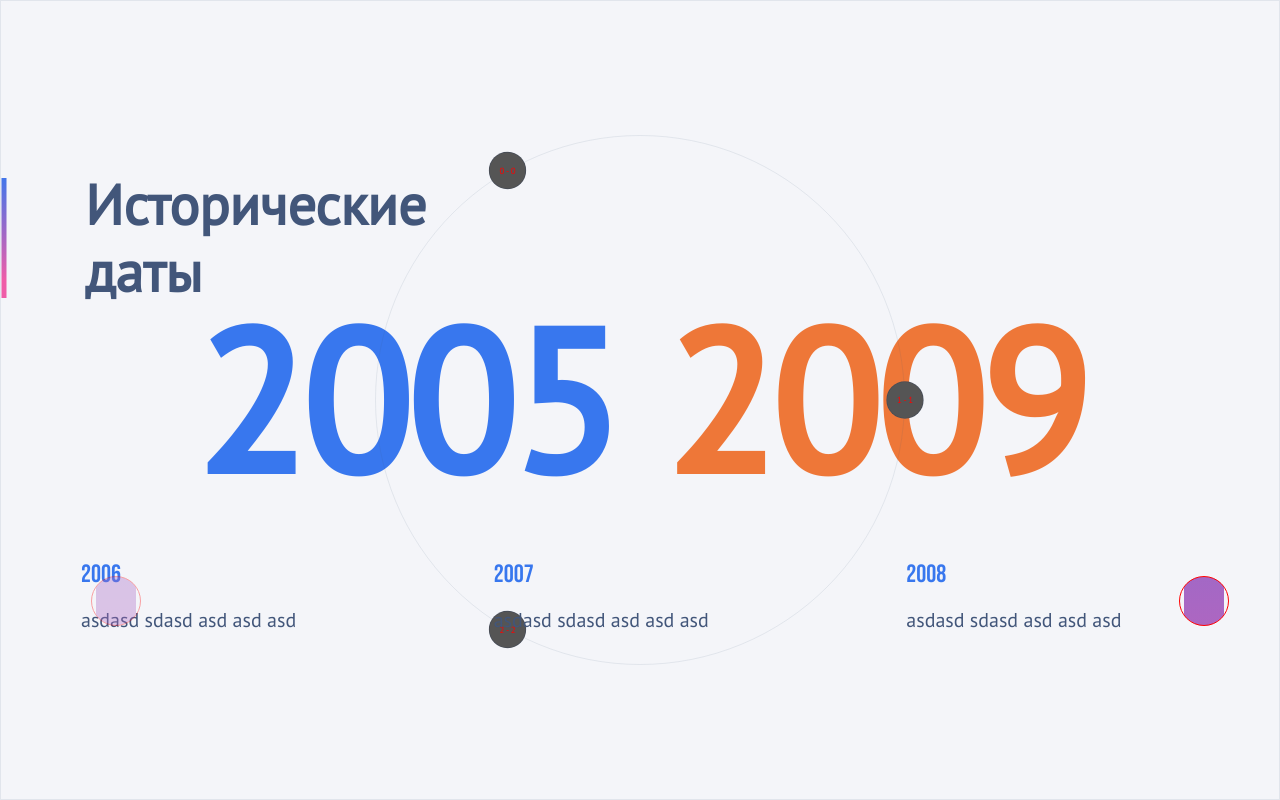
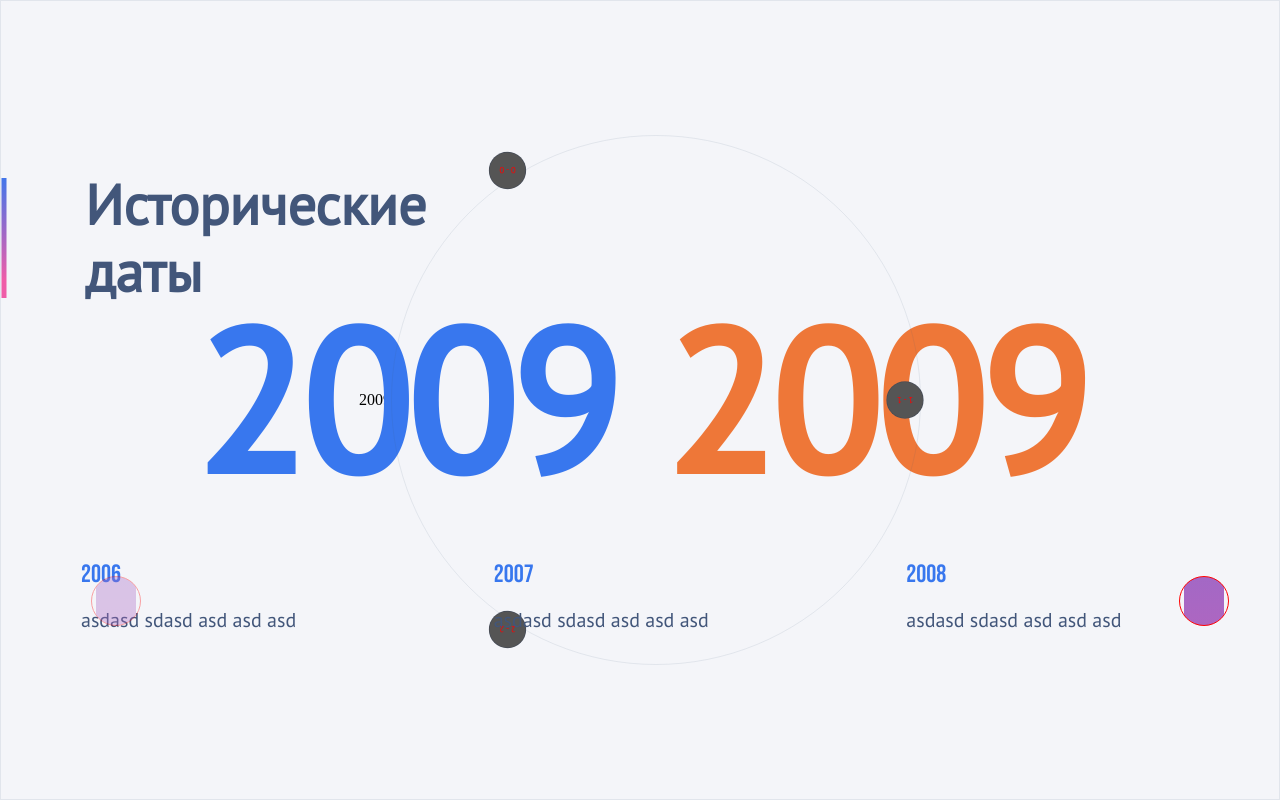
Before and after one commit to uncledeni/interactive-time-wheel, a React app: page / in a window 1280 px wide. Built offline with nearby package versions, Linux system fonts and the light colour scheme.

Commit message:
Update 'period-control' (incomplete)

```diff
--- a/src/pages/home-page/components/period-control/period-control.jsx
+++ b/src/pages/home-page/components/period-control/period-control.jsx
@@ -141,16 +141,43 @@ const Point = ({ e, i, offset, currentActive, activePosition, func, numIcons })
 
 export const PeriodControl = ({ data, setPer }) => {
     const [numIcons, setNumIcons] = useState(data);
-
-
     const circleRef = useRef(null);
     const [activePosition, setActivePosition] = useState(numIcons.length - 1);
     const [currentActive, setCurrentActive] = useState(0);
     const [offset, setOffset] = useState(0);
+    const [currentYears, setCurrentYears] = useState(numIcons[currentActive].years)
+    const [val, setVal] = useState(0);
+    const tmpId = useRef(null);
+
+    function animateValue(start, end, duration) {
+        if (start === end) return;
+        var range = end - start;
+        var current = start;
+        console.log(start, end, current)
+        var increment = end > start ? 1 : -1;
+        var stepTime = Math.abs(Math.floor(duration / range));
+        // var timer = setInterval(function () {
+        //     current += increment;
+            setVal(current)
+        //     if (current == end) {
+        //         clearInterval(timer);
+        //     }
+        // }, stepTime);
+    }
+
+
 
     useEffect(() => {
-        setPer(currentActive)
+        setPer(currentActive);
     }, [currentActive]);
+
+    useEffect(() => {
+        console.log(currentYears[0]);
+        animateValue(currentYears[1], numIcons[currentActive].years[0], 2000);
+
+        // setCurrentYears([numIcons[currentActive].years[0], numIcons[currentActive].years[1]])
+    }, []);
+
 
     // useEffect(() => {
     // console.log(circleRef.current.style.transform)
@@ -180,6 +207,7 @@ export const PeriodControl = ({ data, setPer }) => {
                 }>R</button>
             </div> */}
 
+            <div ref={tmpId}>{val}</div>
             <SC_PeriodCircle ref={circleRef}>
                 {numIcons.map((e, i) => {
                     return <Point key={i} e={i} i={i} activePosition={activePosition} currentActive={currentActive} numIcons={numIcons} func={() => {
@@ -196,7 +224,7 @@ export const PeriodControl = ({ data, setPer }) => {
                     }} />
                 })}
             </SC_PeriodCircle>
-            <SC_YearsPeriod color="#3877EE">{`${numIcons[currentActive].years[0]}`} <SC_OtherPeriod color='#EE7738'>{`${numIcons[currentActive].years[1]}`}</SC_OtherPeriod></SC_YearsPeriod>
+            <SC_YearsPeriod color="#3877EE">{`${val}`} <SC_OtherPeriod color='#EE7738'>{`${numIcons[currentActive].years[1]}`}</SC_OtherPeriod></SC_YearsPeriod>
         </SC_CircleWrapper>
     )
 }
```
